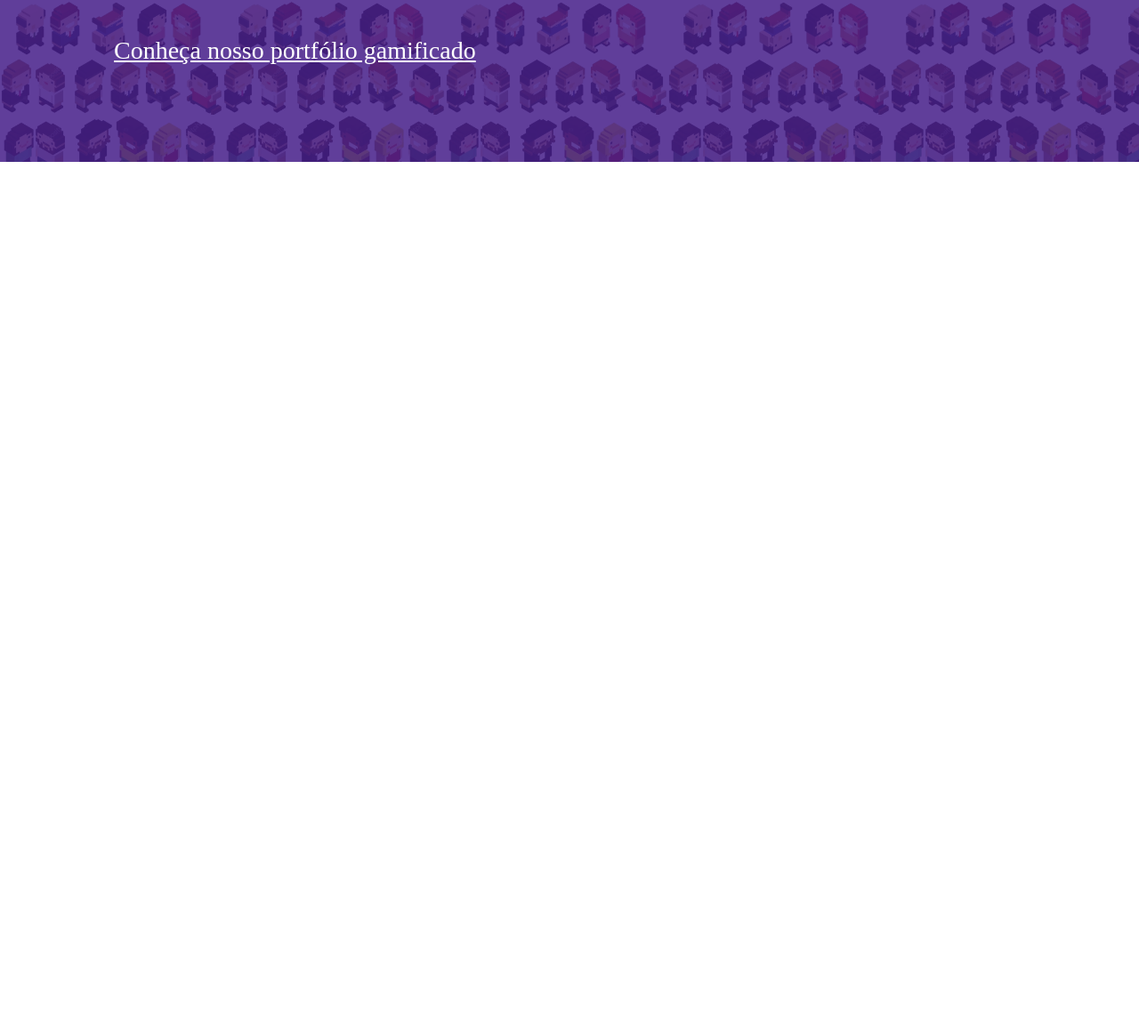
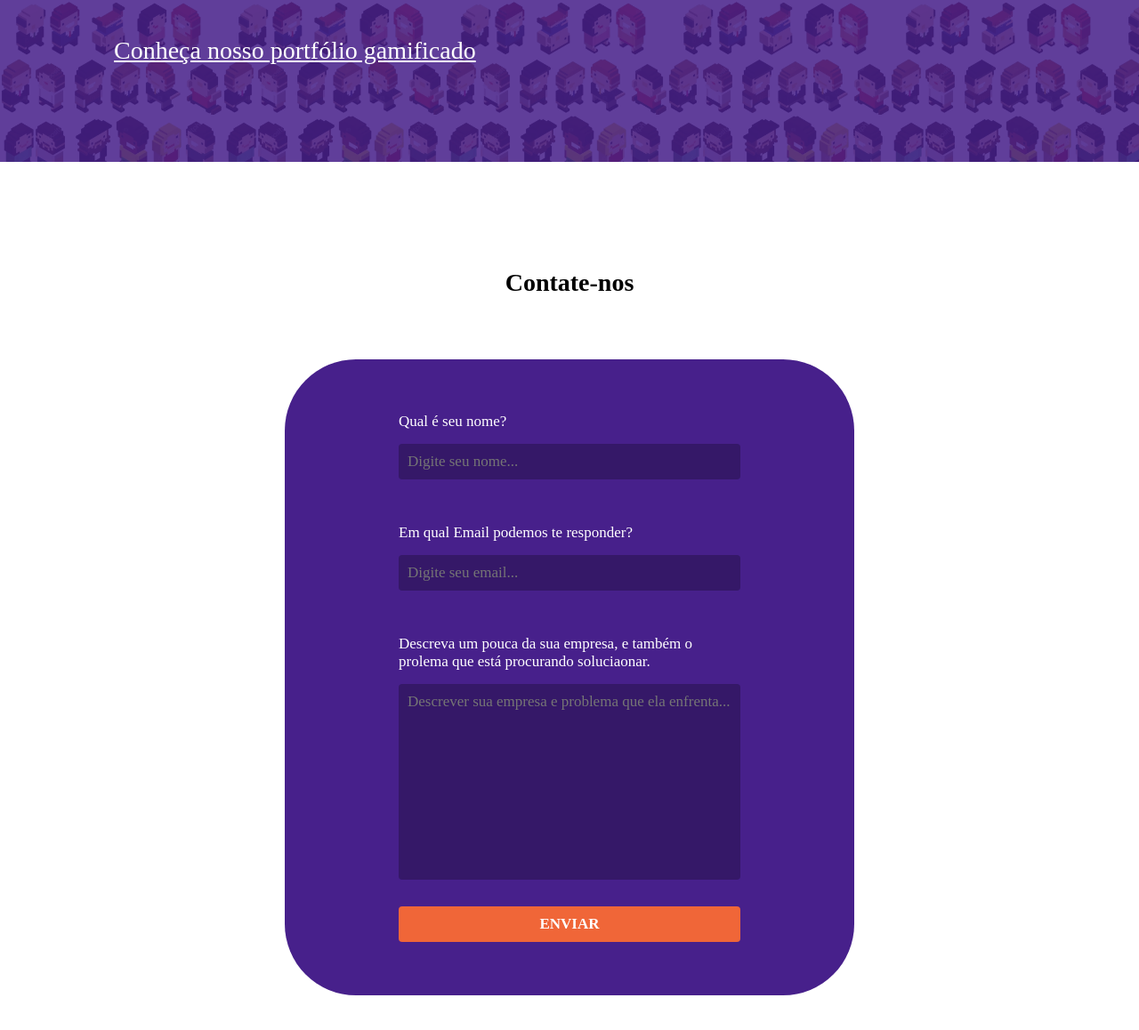
Before and after one commit to nclsmrts/gameficaai, a plain HTML site: page index.html in a window 1280 px wide. Shown: the part 2390-3548 px from the top of the page at 89% size. Before the commit the page ends 2692 px from the top, so only its background shows below. Drawn offline with Linux system fonts and the light colour scheme; a web font is replaced by a local one.

Commit message:
feat: Formulário de contato adicionado

```diff
--- a/index.html
+++ b/index.html
@@ -92,6 +92,27 @@
 
     </section>
 
+    <section id="contato">
+        <h2>Contate-nos</h2>
+        <form>
+            <div class="campo">
+                <label for="campo-nome">Qual é seu nome?</label>
+                <input id="campo-nome" type="text" placeholder="Digite seu nome...">
+            </div>
+            <div class="campo">
+                <label for="campo-email">Em qual Email podemos te responder?</label>
+                <input type="email" name="" id="campo-email" placeholder="Digite seu email...">
+            </div>
+            <div class="campo-textarea">
+                <label for="campo-descricao">Descreva um pouca da sua empresa, e também o prolema que está procurando soluciaonar.</label>
+                <textarea name="" id="campo-descricao" cols="30" rows="10" placeholder="Descrever sua empresa e problema que ela enfrenta..."></textarea>
+            </div>
+            <button type="submit">Enviar</button>
+
+        </form>
+
+    </section>
+
 </body>
 
 </html>
--- a/style.css
+++ b/style.css
@@ -260,3 +260,98 @@ h2 {
 
     transform: scale(1.05);
 }
+
+#contato {
+    text-align: center;
+    padding-bottom: 100px;
+    margin-bottom: 100px;
+}
+
+#contato h2 {
+    margin-bottom: 70px;
+}
+
+#contato form {
+    width: 50%;
+    margin: 0 auto;
+    padding: 60px 0px;
+    border-radius: 80px;
+    display: flex;
+    flex-direction: column;
+    align-items: center;
+    background-color: var(--roxo-gamefica);
+    color: white;
+    font-family: "Montserrat";
+}
+
+#contato form label {
+    margin-bottom: 15px;
+    font-size: 17px;
+}
+
+.campo {
+    width: 60%;
+    margin-bottom: 50px;
+    text-align: left;
+    display: flex;
+    flex-direction: column;
+    justify-content: space-between;
+}
+
+.campo input {
+    height: 40px;
+    color: white;
+    background-color: #351868;
+    border: none;
+    border-radius: 4px;
+    outline: none;
+    text-indent: 10px;
+    font-family: "Montserrat";
+    font-size: 17px;
+}
+
+.campo-textarea {
+    width: 60%;
+    margin-bottom: 30px;
+    text-align: left;
+    display: flex;
+    flex-direction: column;
+    justify-content: space-between;
+}
+
+.campo-textarea textarea {
+    color: white;
+    background-color: #351868;
+    border: none;
+    border-radius: 4px;
+    padding: 10px;
+    font-family: "Montserrat";
+    font-size: 17px;
+    outline: none;
+    resize: none;
+}
+
+.campo input:focus,
+.campo-textarea textarea:focus {
+    outline: 2px solid var(--laranja-gamefica);
+}
+
+
+#contato form button {
+    height: 40px;
+    width: 60%;
+    font-family: "Montserrat";
+    font-size: 17px;
+    font-weight: 600;
+    color: white;
+    background-color: var(--laranja-gamefica);
+    text-transform: uppercase;
+    border-radius: 4px;
+    border: none;
+    cursor: pointer;
+    transition: background-color 500ms ease;
+}
+
+#contato form button:hover {
+    background-color: #ad4929;
+}
```
